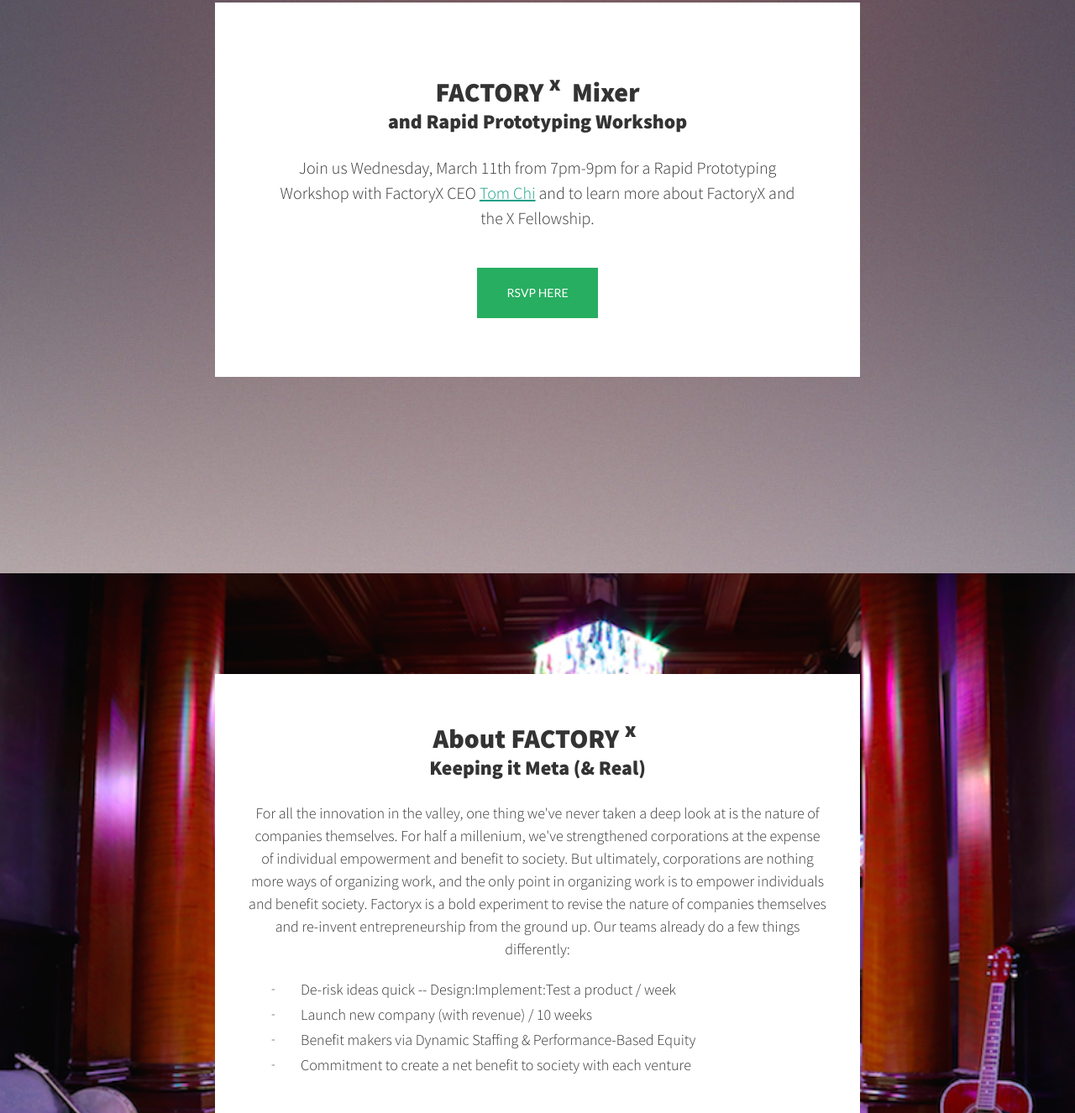
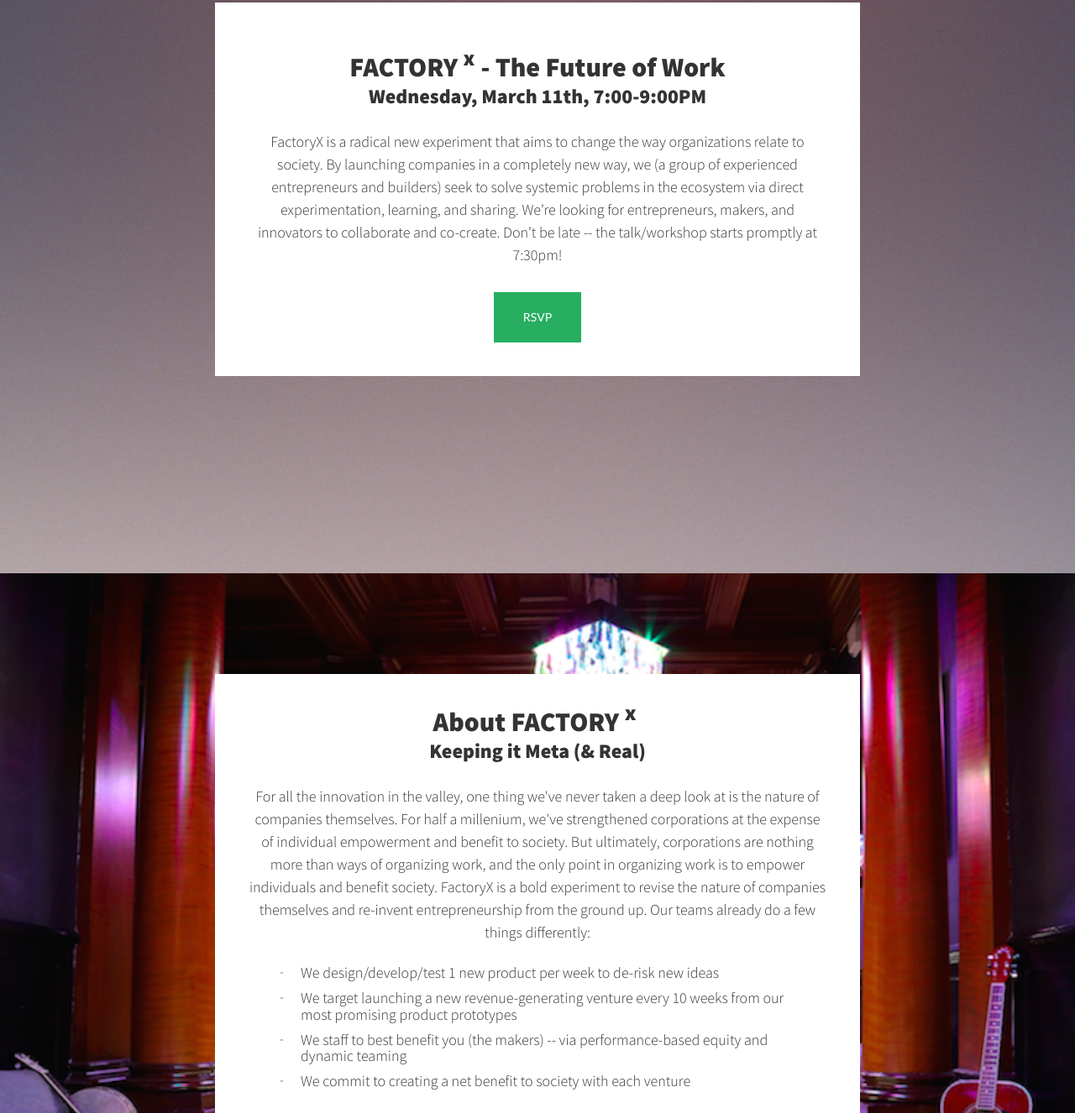
Before and after one commit to FACTORYX/x, a plain HTML site: page index.html in a window 1280 px wide. Shown: the part 117-1443 px from the top of the page at 84% size. Drawn offline with nearby package versions, Linux system fonts and the light colour scheme.

Commit message:
copy update

```diff
--- a/css/style.css
+++ b/css/style.css
@@ -171,14 +171,15 @@ header .nav a:hover {
   opacity: 1;
   width: 60%;
   padding: 40px;
+  padding-top: 20px;
 
 }
 
 #events .flyer {
-  padding: 70px;
+  padding: 40px;
 }
 #events .flyer h3 {
-  font-size: 20px;
+  font-size: 18px;
 }
 
 .flyer ul {
@@ -190,7 +191,7 @@ header .nav a:hover {
 
 .flyer ul li:before {
   content: "-";
-   left: -18px;
+   left: -8px;
    font-size: 16px;
    position: absolute;
 }
@@ -239,7 +240,7 @@ textarea {
   padding: 20px;
   padding-left: 35px;
   padding-right: 35px;
-  margin-top: 5px;
+  margin-top: 10px;
 }
 .flyer button:hover {
   opacity: 0.8;
--- a/index.html
+++ b/index.html
@@ -49,11 +49,11 @@
              <div class = "header">
                 <h1>
                 FACTORY
-                    <sup style="margin-right: 7px">x</sup>
-                Mixer
+                    <sup style="margin-right: 7px">x</sup>-
+                The Future of Work
                 </h1>
                 <h2>
-                and Rapid Prototyping Workshop
+                Wednesday, March 11th, 7:00-9:00PM
                 </h2>
 
             </div>
@@ -61,13 +61,13 @@
                 <div>
 
                 <h3>
-                Join us Wednesday, March 11th from 7pm-9pm for a Rapid Prototyping Workshop with FactoryX CEO <a href = "http://about.me/thegoodtomchi">Tom Chi</a> and to learn more about FactoryX and the X Fellowship.
+                FactoryX is a radical new experiment that aims to change the way organizations relate to society. By launching companies in a completely new way, we (a group of experienced entrepreneurs and builders) seek to solve systemic problems in the ecosystem via direct experimentation, learning, and sharing. We’re looking for entrepreneurs, makers, and innovators to collaborate and co-create.  Don’t be late -- the talk/workshop starts promptly at 7:30pm!
                 </h3>
-                <br><Br>
+                <br>
 
                 <a href = "http://factoryxmixer.splashthat.com/">
                     <button>
-                    RSVP HERE
+                    RSVP
                     </button>
                 </a>
 
@@ -102,14 +102,14 @@
                 <div>
 
                 <h3>
-For all the innovation in the valley, one thing we've never taken a deep look at is the nature of companies themselves. For half a millenium, we've strengthened corporations at the expense of individual empowerment and benefit to society. But ultimately, corporations are nothing more ways of organizing work, and the only point in organizing work is to empower individuals and benefit society. Factoryx is a bold experiment to revise the nature of companies themselves and re-invent entrepreneurship from the ground up. Our teams already do a few things differently:
+For all the innovation in the valley, one thing we've never taken a deep look at is the nature of companies themselves. For half a millenium, we've strengthened corporations at the expense of individual empowerment and benefit to society. But ultimately, corporations are nothing more than ways of organizing work, and the only point in organizing work is to empower individuals and benefit society. FactoryX is a bold experiment to revise the nature of companies themselves and re-invent entrepreneurship from the ground up. Our teams already do a few things differently:
 
 <ul>
 
-<li> De-risk ideas quick -- Design:Implement:Test a product / week</li>
-<li> Launch new company (with revenue) / 10 weeks</li>
-<li> Benefit makers via Dynamic Staffing & Performance-Based Equity</li>
-<li> Commitment to create a net benefit to society with each venture</li>
+<li>We design/develop/test 1 new product per week to de-risk new ideas</li>
+<li>We target launching a new revenue-generating venture every 10 weeks from our most promising product prototypes</li>
+<li>We staff to best benefit you (the makers) -- via performance-based equity and dynamic teaming</li>
+<li>We commit to creating a net benefit to society with each venture</li>
 
 </ul>
             </section>
@@ -131,8 +131,9 @@ For all the innovation in the valley, one thing we've never taken a deep look at
             </div>
 
             <div>
-                <h3 style = "font-weight: bold">
-                    We are looking for highly-talented people to experiment with new ways of forming companies on full-time, part-time, and/or advisory capacities. Are you:
+                <h3 style = "">
+                    We are looking for people to experiment with new ways of forming companies full-time, part-time, and/or in advisory capacities. Do any of the following apply to you?  You are:
+
                 </h3>
 
                 <ul>
@@ -142,12 +143,12 @@ For all the innovation in the valley, one thing we've never taken a deep look at
                 <li>Itching to co-found a company primed for success?</li>
                 <li>Happy with your full-time gig but want to spend your free time tackling challenges that matter and earning start-up equity?</li>
                 <li>Curious about what we’re up and want occasional updates?</li>
-                <li>Interested in being mentored by Tom Chi (link) in rapid prototyping and entrepreneurship?</li>
+                <li>Interested in being mentored by <a href="http://www.google.com/url?q=http%3A%2F%2Fabout.me%2Fthegoodtomchi&sa=D&sntz=1&usg=AFQjCNEKkEqs3qIOCB-S5pAs3cVtZgnYwg">Tom Chi</a> in rapid prototyping and entrepreneurship?</li>
 
                 </ul>
 
 
-                <h3>Great! Tell us a bit about yourself and what excites you most...</h3>
+                <h3>Great! Tell us about yourself and what excites you most <a href="https://docs.google.com/forms/d/18-mMitJKVY_o07wbvl8yNT_Zw1iP2Gz18cIPgGX96rQ/viewform">here</a></h3>
             </div>
             </section>
         </center>
@@ -227,6 +228,7 @@ Questions about FactoryX Fellowship? Contact us at: <a href ="mailto:fellowship@
 
         <!-- Placed at the end of the document so the pages load faster -->
         <script src="https://code.jquery.com/jquery-2.1.3.min.js"></script>
+        <script src="js/jquery.onscreen.min.js"></script>
         <script>
         $(document).ready(function(){
 
```
